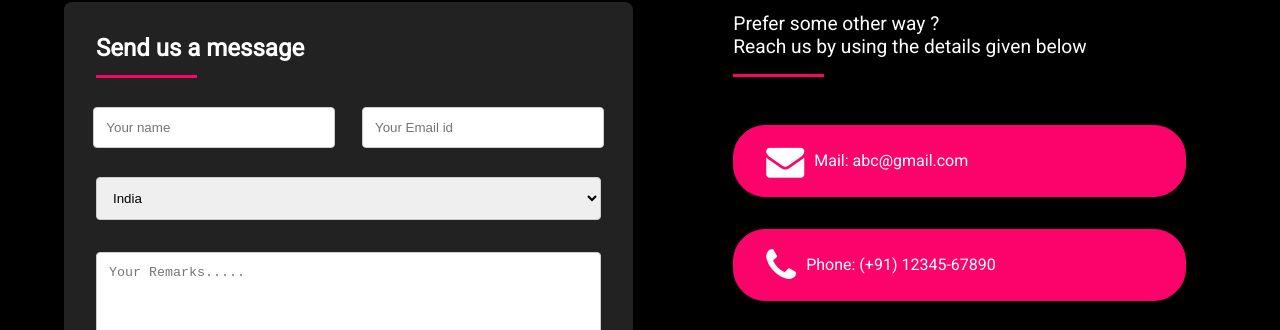
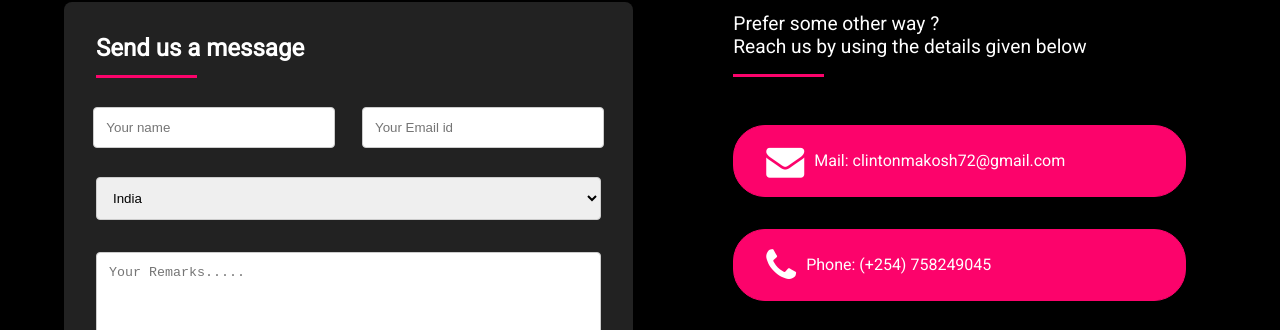
Before and after one commit to Kingsly62/Tourism-agency, a plain HTML site: page index.html in a window 1280 px wide. Shown: the part 4910-5240 px from the top of the page. Drawn offline with nearby package versions, Linux system fonts and the light colour scheme; a web font is replaced by a local one.

Commit message:
add changes in the contact us page

```diff
--- a/index.html
+++ b/index.html
@@ -308,12 +308,12 @@
                 </div>
                 <div class="c_boxx">
                     <a href="mailto:abc@gmail.com"><i class="fa fa-envelope"></i>
-                        Mail: abc@gmail.com
+                        Mail: clintonmakosh72@gmail.com
                     </a>
                 </div>
                 <div class="c_boxx">
                     <a href="tel:+91-12345-67890"><i class="fa fa-phone"></i>
-                        Phone: (+91) 12345-67890
+                        Phone: (+254) 758249045
                     </a>
                 </div>
                 <div class="c_boxx">
```
